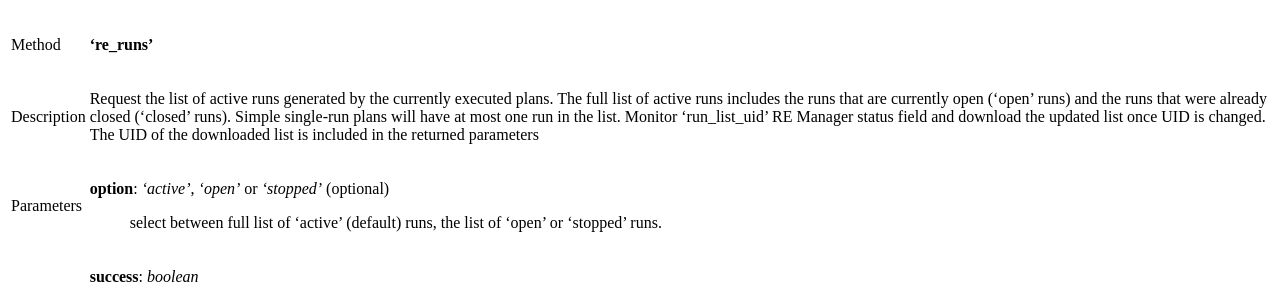
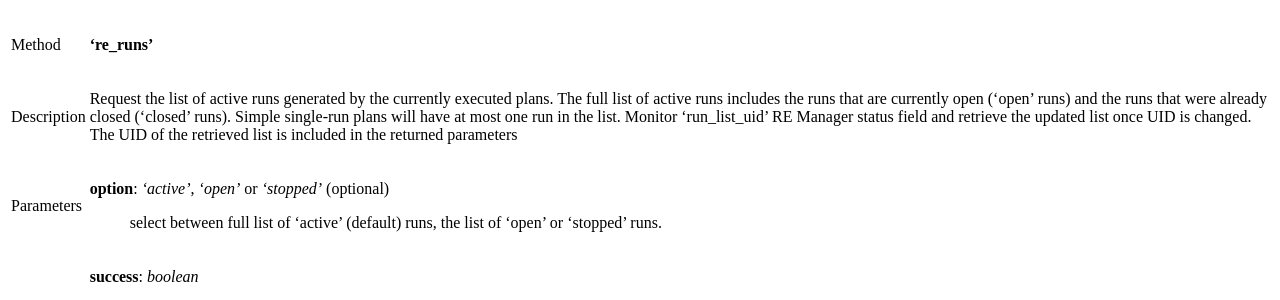
Before and after one commit to bluesky/bluesky-queueserver, a Sphinx documentation site: the page built from docs/source/re_manager_api.rst, in a window 1280 px wide and 900 px high, scrolled down 13944 px. Shown: the part 170-470 px from the top of the window. Built offline with Sphinx 7.4.7 and the Read the Docs theme 2.0.0, drawn with Linux system fonts in a browser that asks for light colours.

Commit message:
Update docs/source/re_manager_api.rst
Co-authored-by: Maksim Rakitin <mrakitin@users.noreply.github.com>

```diff
--- a/docs/source/re_manager_api.rst
+++ b/docs/source/re_manager_api.rst
@@ -804,7 +804,7 @@ Description   Request the list of active runs generated by the currently execute
               The full list of active runs includes the runs that are currently open ('open' runs) and
               the runs that were already closed ('closed' runs). Simple single-run plans will have
               at most one run in the list. Monitor 'run_list_uid' RE Manager status field and
-              download the updated list once UID is changed. The UID of the downloaded list is
+              retrieve the updated list once UID is changed. The UID of the retrieved list is
               included in the returned parameters
 ------------  -----------------------------------------------------------------------------------------
 Parameters    **option**: *'active'*, *'open'* or *'stopped'* (optional)
```
